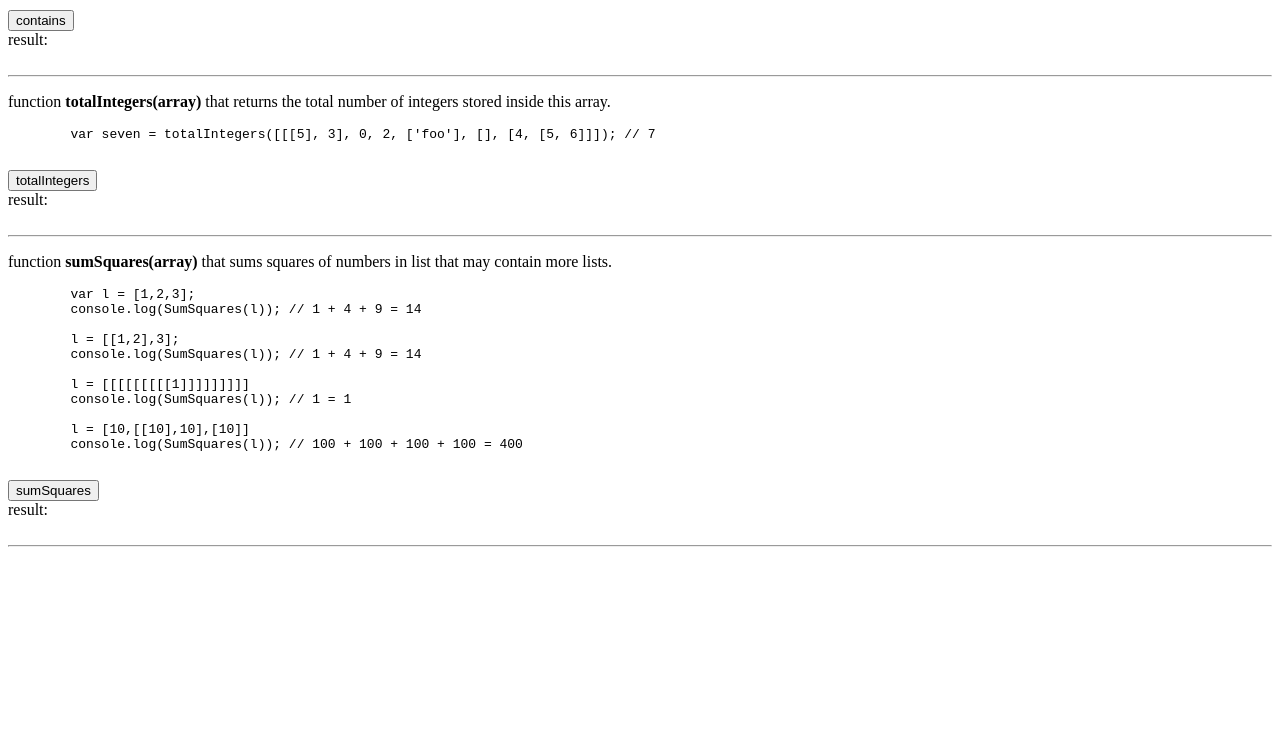
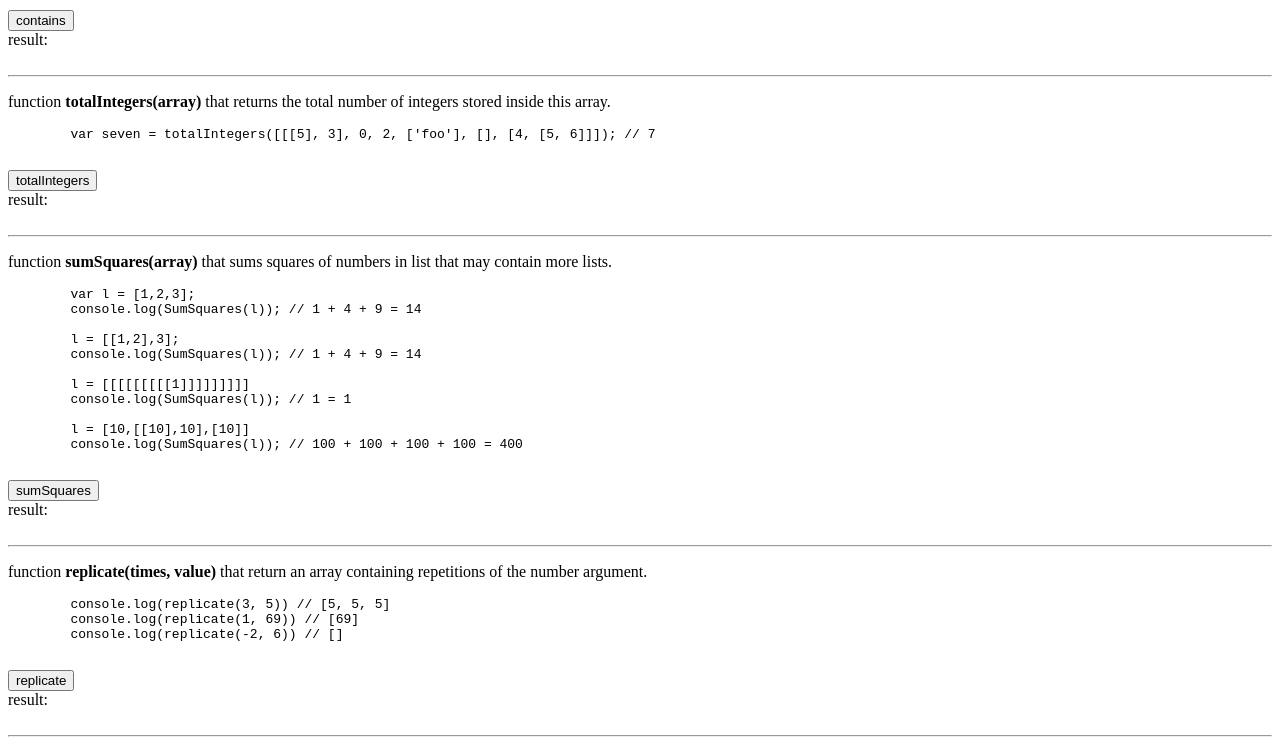
Before and after one commit to taewookim02/recursion-js, a plain HTML site: page codingame.html in a window 1280 px wide. Shown: the part 1132-1877 px from the top of the page. Before the commit the page ends 1687 px from the top, so only its background shows below. Drawn offline with Linux system fonts and the light colour scheme.

Commit message:
Add replicate

```diff
--- a/codingame.html
+++ b/codingame.html
@@ -18,6 +18,7 @@
   <script src="./js/contains.js" defer></script>
   <script src="./js/totalIntegers.js" defer></script>
   <script src="./js/sumSquares.js" defer></script>
+  <script src="./js/replicate.js" defer></script>
 
 </head>
 
@@ -151,6 +152,20 @@
     </form>
     <br>
     <hr>
+    <form class="replicate-form">
+      <p class="all-desc">function <strong>replicate(times, value)</strong> that return an array containing repetitions
+        of the number argument.</p>
+      <pre>
+        console.log(replicate(3, 5)) // [5, 5, 5]
+        console.log(replicate(1, 69)) // [69]
+        console.log(replicate(-2, 6)) // []
+      </pre>
+      <button class="replicate-btn">replicate</button>
+      <br>
+      <span class="replicate-result">result: </span>
+    </form>
+    <br>
+    <hr>
   </div>
 </body>
 
--- /dev/null
+++ b/js/replicate.js
@@ -0,0 +1,17 @@
+(() => {
+  const replicate = (times, value) => {
+    if (times <= 0) return [];
+
+    return [value].concat(replicate(times - 1, value));
+  };
+  const a = replicate(3, 5); // [5, 5, 5]
+  const b = replicate(1, 69); // [69]
+  const c = replicate(-2, 6); // []
+
+  const form = document.querySelector(".replicate-form");
+  form.addEventListener("submit", (e) => {
+    e.preventDefault();
+    const resultTag = form.querySelector(".replicate-result");
+    resultTag.innerHTML = `result: [${a}], [${b}], [${c}]`;
+  });
+})();
```
